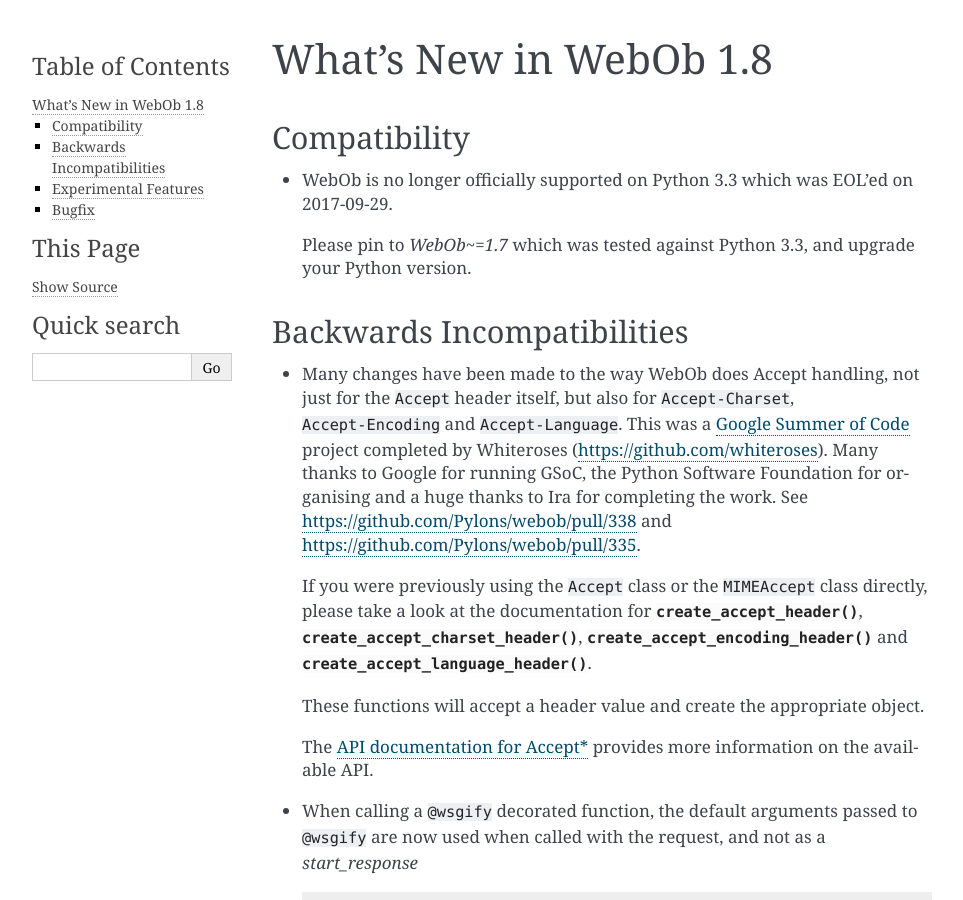
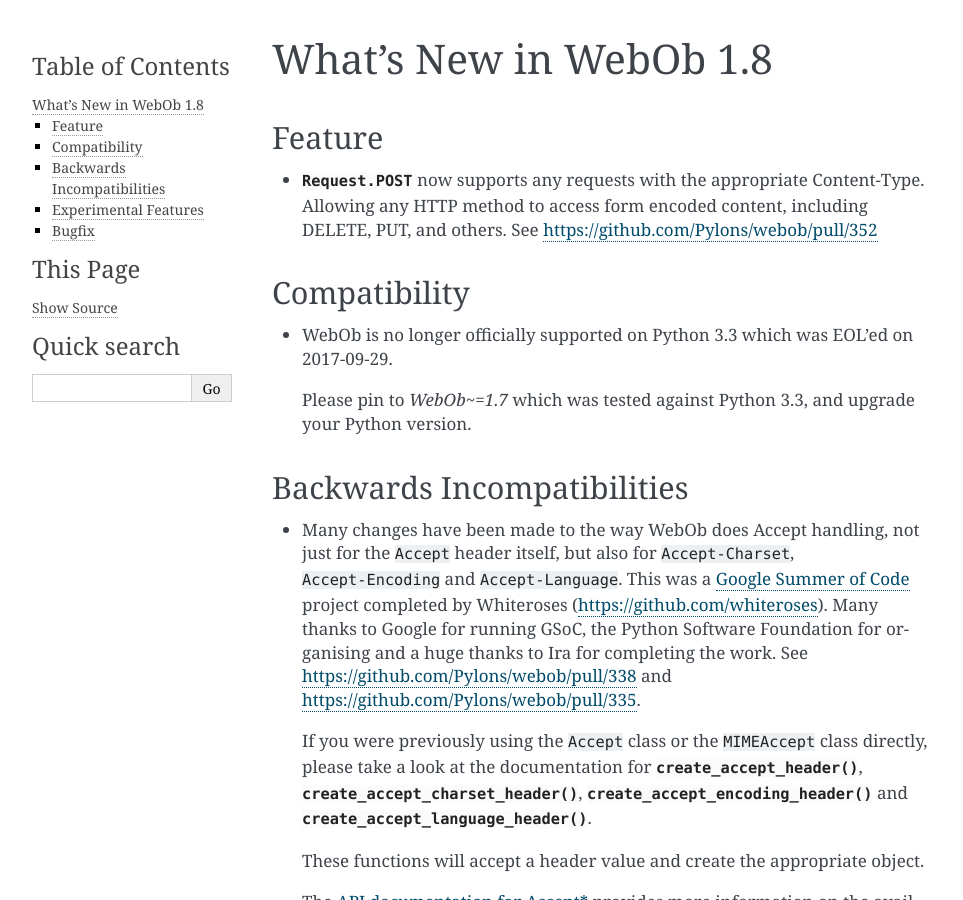
Before and after one commit to Pylons/webob, a Sphinx documentation site: the page built from docs/whatsnew-1.8.txt, in a window 1280 px wide and 900 px high. Shown: the whole window, without its empty margins (148-1111 px from the left). Built offline with Sphinx 7.4.7, drawn with Linux system fonts in a browser that asks for light colours.

Commit message:
Update What's New for 1.8

```diff
--- a/docs/whatsnew-1.8.txt
+++ b/docs/whatsnew-1.8.txt
@@ -1,5 +1,13 @@
 What's New in WebOb 1.8
 =======================
+
+Feature
+~~~~~~~
+
+- :attr:`Request.POST <webob.request.BaseRequest.POST>` now supports any
+  requests with the appropriate Content-Type. Allowing any HTTP method to
+  access form encoded content, including DELETE, PUT, and others. See
+  https://github.com/Pylons/webob/pull/352
 
 Compatibility
 ~~~~~~~~~~~~~
```
